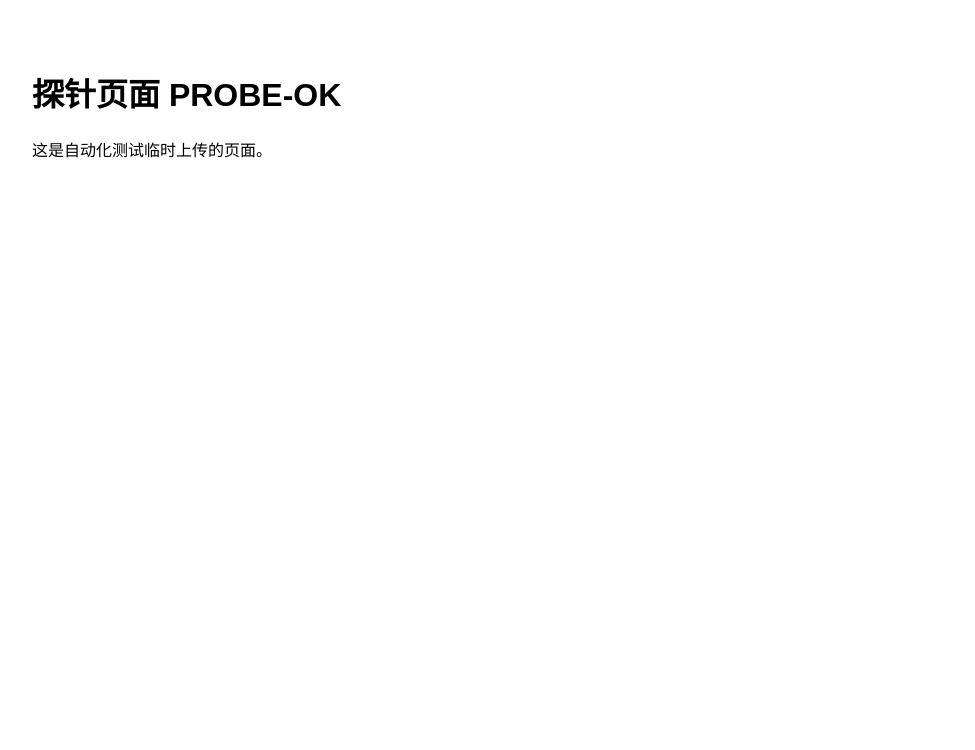
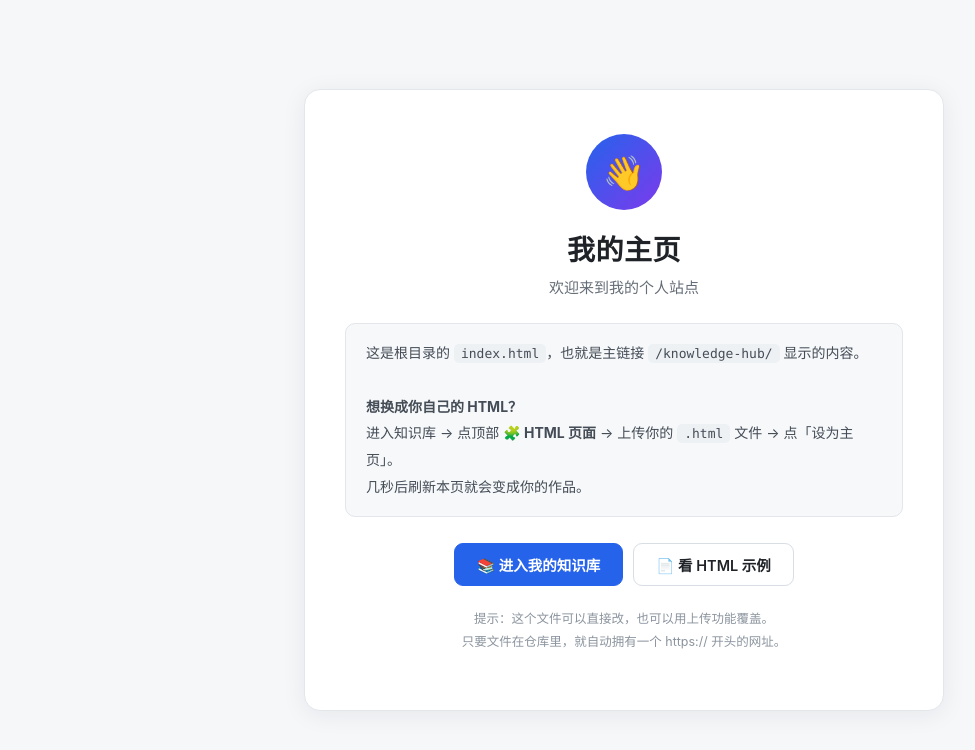
Before and after one commit to hjk535/knowledge-hub, a plain HTML site: page index.html in a window 1280 px wide. Shown: the whole page, without its empty margins (16-991 px from the left). Drawn offline with Linux system fonts and the light colour scheme.

Commit message:
更新知识库站点

```diff
--- a/data/index.json
+++ b/data/index.json
@@ -1,5 +1,5 @@
 {
-  "generated": "2026-10-09T00:06:36.593Z",
+  "generated": "2026-10-09T00:08:35.380Z",
   "notes": [
     {
       "slug": "九题分享",
--- a/index.html
+++ b/index.html
@@ -1 +1,89 @@
-<!DOCTYPE html><html><head><meta charset="utf-8"><title>探针页</title></head><body style="font-family:sans-serif;padding:40px"><h1>探针页面 PROBE-OK</h1><p>这是自动化测试临时上传的页面。</p></body></html>
+<!DOCTYPE html>
+<!-- kb-starter: 这是系统自带的默认主页。一旦你在「HTML 页面」里设了自己的主页，
+     这个标记就会消失，部署脚本从此不会再覆盖 index.html。请勿手动删除本行，除非你确实想换掉它。 -->
+<html lang="zh-CN">
+<head>
+<meta charset="UTF-8">
+<meta name="viewport" content="width=device-width, initial-scale=1">
+<title>我的主页</title>
+<meta name="description" content="我的个人主页与作业展示。">
+<style>
+  * { box-sizing: border-box; }
+  html { -webkit-text-size-adjust: 100%; }
+  body {
+    margin: 0; min-height: 100vh;
+    display: flex; align-items: center; justify-content: center;
+    font-family: -apple-system, BlinkMacSystemFont, "Segoe UI", "PingFang SC",
+                 "Hiragino Sans GB", "Microsoft YaHei", sans-serif;
+    background: #f6f7f9; color: #1f2328; padding: 24px;
+  }
+  @media (prefers-color-scheme: dark) {
+    body { background: #0d1117; color: #e6edf3; }
+    .card { background: #161b22 !important; border-color: #30363d !important; }
+    .sub, .tip { color: #8b949e !important; }
+    .box { background: #1c2128 !important; border-color: #30363d !important; }
+    code { background: #1c2128 !important; }
+    .btn { background: #21262d !important; border-color: #30363d !important; color: #e6edf3 !important; }
+  }
+  .card {
+    background: #fff; border: 1px solid #e3e6ea; border-radius: 16px;
+    padding: 44px 40px; max-width: 640px; width: 100%;
+    box-shadow: 0 4px 24px rgba(16, 24, 40, .07);
+    text-align: center;
+  }
+  .avatar {
+    width: 76px; height: 76px; margin: 0 auto 18px;
+    border-radius: 50%; display: flex; align-items: center; justify-content: center;
+    background: linear-gradient(135deg, #2563eb, #7c3aed);
+    font-size: 34px;
+  }
+  h1 { margin: 0 0 8px; font-size: 28px; letter-spacing: .5px; }
+  .sub { margin: 0 0 26px; color: #656d76; font-size: 15px; }
+  .box {
+    background: #f6f8fa; border: 1px solid #e3e6ea; border-radius: 10px;
+    padding: 16px 20px; font-size: 14px; line-height: 1.9;
+    text-align: left; margin-bottom: 26px; color: #444c56;
+  }
+  code {
+    background: #eef1f4; padding: 2px 7px; border-radius: 5px;
+    font-size: 13px; font-family: ui-monospace, Consolas, monospace;
+  }
+  .btns { display: flex; gap: 10px; justify-content: center; flex-wrap: wrap; }
+  .btn {
+    display: inline-block; padding: 10px 22px; border-radius: 9px;
+    border: 1px solid #d8dee4; background: #fff; color: #1f2328;
+    text-decoration: none; font-size: 14.5px; font-weight: 600;
+    transition: .15s;
+  }
+  .btn:hover { border-color: #2563eb; color: #2563eb; }
+  .btn.primary { background: #2563eb; border-color: #2563eb; color: #fff; }
+  .btn.primary:hover { filter: brightness(1.08); color: #fff; }
+  .tip { margin-top: 22px; font-size: 12.5px; color: #8b949e; line-height: 1.8; }
+</style>
+</head>
+<body>
+  <div class="card">
+    <div class="avatar">👋</div>
+
+    <h1>我的主页</h1>
+    <p class="sub">欢迎来到我的个人站点</p>
+
+    <div class="box">
+      这是根目录的 <code>index.html</code>，也就是主链接 <code>/knowledge-hub/</code> 显示的内容。<br><br>
+      <b>想换成你自己的 HTML？</b><br>
+      进入知识库 → 点顶部 <b>🧩 HTML 页面</b> → 上传你的 <code>.html</code> 文件 → 点「设为主页」。<br>
+      几秒后刷新本页就会变成你的作品。
+    </div>
+
+    <div class="btns">
+      <a class="btn primary" href="kb.html">📚 进入我的知识库</a>
+      <a class="btn" href="demo.html">📄 看 HTML 示例</a>
+    </div>
+
+    <p class="tip">
+      提示：这个文件可以直接改，也可以用上传功能覆盖。<br>
+      只要文件在仓库里，就自动拥有一个 https:// 开头的网址。
+    </p>
+  </div>
+</body>
+</html>
--- a/tools/deploy-via-api.mjs
+++ b/tools/deploy-via-api.mjs
@@ -300,7 +300,9 @@ async function main() {
     const remoteIndex = await rawFile(owner, 'index.html');
     if (remoteIndex.indexOf('kb-starter') === -1) {
       keepUserIndex = true;
-      console.log('    · 线上 index.html 是你自己的主页，本次不覆盖');
+      console.log(args.forceIndex
+        ? '    ! 线上 index.html 是你自己的主页，但 --force-index 指定了强制覆盖'
+        : '    · 线上 index.html 是你自己的主页，本次不覆盖');
     }
   } catch (e) {
     // 读不到（例如线上还没有 index.html）就按「不存在」处理，正常上传
```
